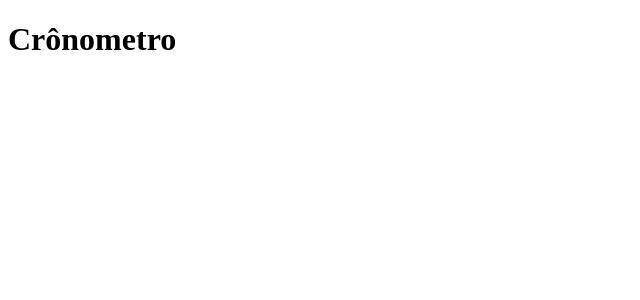
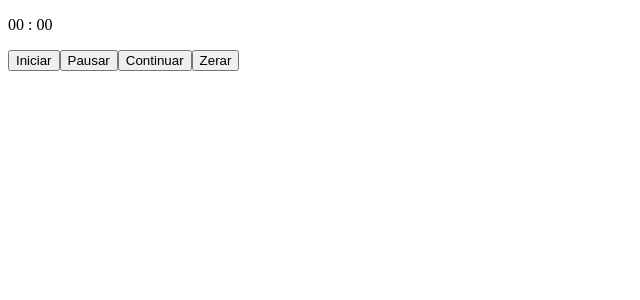
Before and after one commit to aldusosi/front-persistindo-dados, a React (Create React App) app in the folder classe-01/: page / in a window 1280 px wide. Shown: the top 300 px of the page, without its empty margins (0-640 px from the left). Built offline with nearby package versions, Linux system fonts and the light colour scheme.

Commit message:
add funcionalidades

```diff
--- a/classe-01/src/App.js
+++ b/classe-01/src/App.js
@@ -1,8 +1,64 @@
+import { useState, useEffect, useRef } from 'react';
 import './App.css';
 
 function App() {
+
+  const [segundos, setSegundos] = useState(0);
+  const [minutos, setMinutos] = useState(0);
+  const intervalSegundosId = useRef(null);
+  let pausado = false;
+
+  useEffect(() => {
+    return () => {
+      clearInterval(intervalSegundosId.current);
+    }
+  }, []);
+
+
+  function iniciar() {
+    if (intervalSegundosId.current) return;
+    intervalSegundosId.current = setInterval(() => setSegundos(prevsegundos => prevsegundos + 1), 1000);
+  }
+
+  function pausar() {
+    clearInterval(intervalSegundosId.current);
+    pausado = true;
+  }
+
+  function continuar() {
+    if (!pausado) return;
+    intervalSegundosId.current = setInterval(() => setSegundos(prevsegundos => prevsegundos + 1), 1000);
+  }
+
+  function zerar() {
+    setSegundos(0);
+    setMinutos(0);
+  }
+
+  function tempo() {
+    if (segundos === 59) {
+      setMinutos(prevMinutos => prevMinutos + 1);
+      setSegundos(0);
+      return <p><span>{minutos < 10 ? `0${minutos}` : minutos}</span> : {segundos < 10 ? `0${segundos}` : segundos}</p>;
+    }
+    return <p><span>{minutos < 10 ? `0${minutos}` : minutos}</span> : {segundos < 10 ? `0${segundos}` : segundos}</p>;
+  }
+
   return (
-    <h1>Crônometro</h1>
+    <div className="App">
+
+      <div className="timer">
+        {tempo()}
+      </div>
+
+      <div className="buttons">
+        <button onClick={iniciar}>Iniciar</button>
+        <button onClick={pausar}>Pausar</button>
+        <button onClick={continuar}>Continuar</button>
+        <button onClick={zerar}>Zerar</button>
+      </div>
+
+    </div>
   );
 }
 
```
Also changed, not shown: 1 other file (tests, documents, lock files or other folders).
